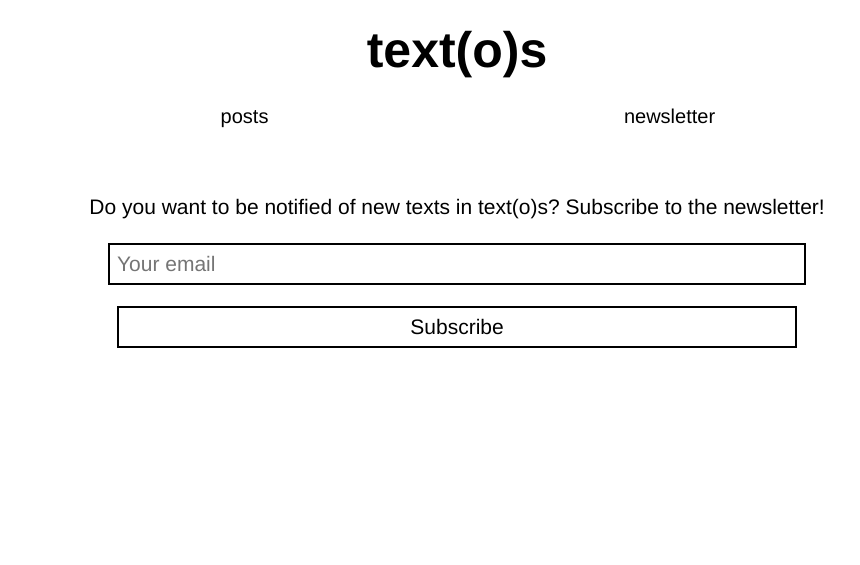
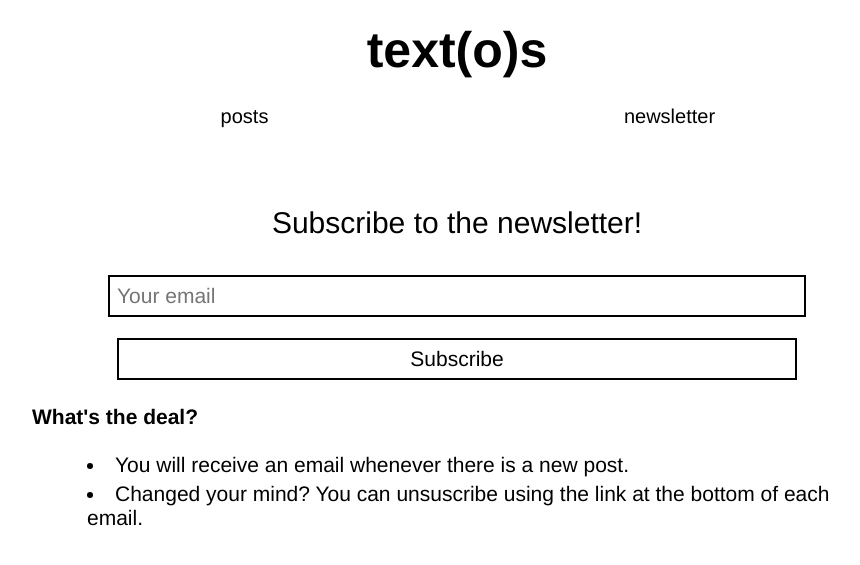
Before and after one commit to ness24000/blog, a Flask app: page /newsletter in a window 1280 px wide. Shown: the top 565 px of the page, without its empty margins (183-1043 px from the left). Run offline with Flask 3, Linux system fonts and the light colour scheme.

Commit message:
[style] Develop suscription flow front end

```diff
--- a/app/templates/newsletter.html
+++ b/app/templates/newsletter.html
@@ -8,8 +8,8 @@
 {% set placeholder = 'Your email' %}
 {% endif %}
 
-<p style="text-align: center;">
-    Do you want to be notified of new texts in text(o)s? Subscribe to the newsletter!
+<p style="text-align: center;font-size:30px;">
+    Subscribe to the newsletter!
 </p>
 
 <form class="add_post_form" method="post">
@@ -18,4 +18,13 @@
     <input type="submit" value="Subscribe">
 </form>
 
+<p>
+    <b>What's the deal?</b>
+    <ul>
+        <li>You will receive an email whenever there is a new post.</li>
+        <li>Changed your mind? You can unsuscribe using the link at the bottom of each email.</li>
+    </ul>
+
+</p>
+
 {% endblock %}
```
Also changed, not shown: app/templates/email_confirmed.html (added, +21 -0 lines), app/templates/request_email_confirmation.html (renamed from app/templates/confirm_email.html).
